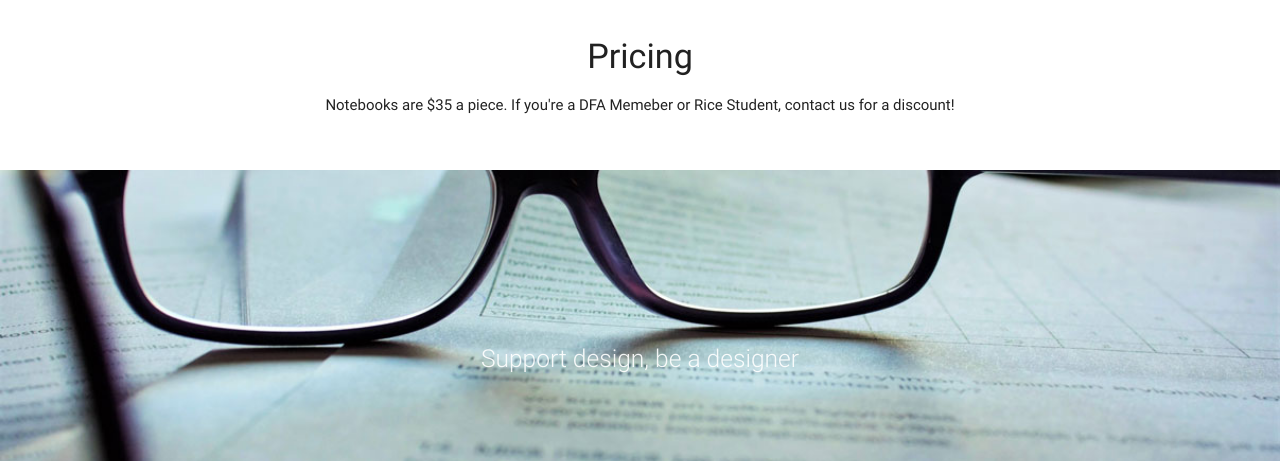
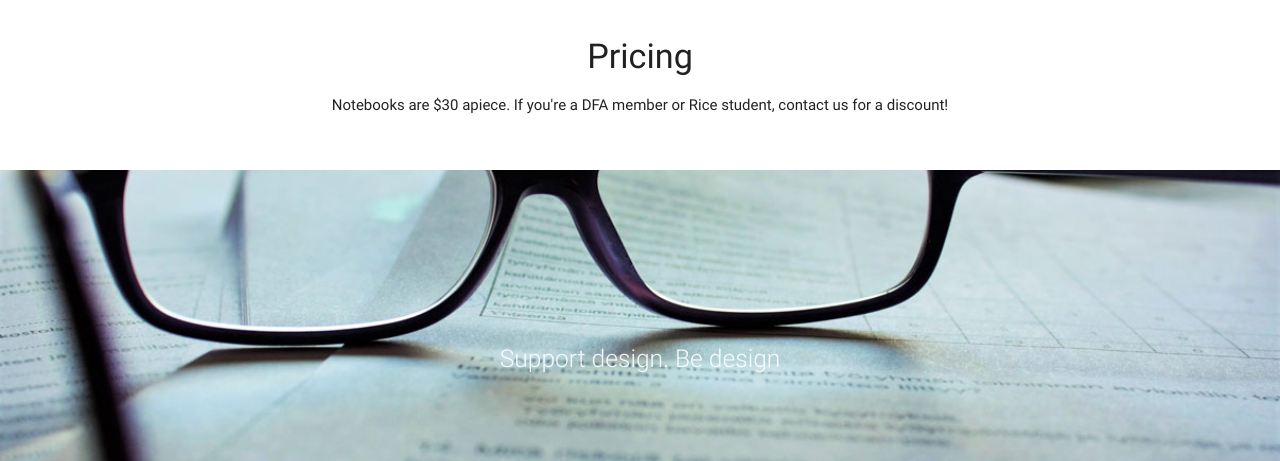
Before and after one commit to dfarice/notebook, a Jekyll site: the page built from index.html, in a window 1280 px wide and 900 px high, scrolled down 1187 px. Shown: the part 164-625 px from the top of the window. Built offline with Jekyll 4.4.1, drawn with Linux system fonts in a browser that asks for light colours; nearby versions of some CDN libraries; some of the changed text lies outside the part shown.

Commit message:
Amber's first updates
small fixes. "Support Design. Be Design"

```diff
--- a/index.html
+++ b/index.html
@@ -8,7 +8,7 @@ layout: default
       <br><br>
       <h1 class="header center orange-text text-lighten-1">Living-Hinge Notebook</h1>
       <div class="row center">
-        <h5 class="header col s12 light">A notebook for the creative minded</h5>
+        <h5 class="header col s12 light">A notebook for the creative-minded</h5>
       </div>
       <div class="row center">
         <a href="{{ "/order.html" | prepend: site.baseurl }}" id="download-button" class="btn-large waves-effect waves-light orange lighten-1">Pre-order Now</a>
@@ -28,7 +28,7 @@ layout: default
     <div class="row">
       <div class="col s12 m4">
         <div class="icon-block">
-          <h2 class="center orange-text text-lighten-1"><i class="material-icons">class</i></h2>
+          <h2 class="center orange-text text-lighten-1"><i class="material-icons">flash_on</i></h2>
           <h5 class="center">Durable as Nature</h5>
 
             <p class="light">The wood itself is durable. Whether crammed in backpacks or bathed in coffee, the notebook maintains its initial level of quality and useablility, something that other notebooks can't claim.</p>
@@ -53,7 +53,7 @@ layout: default
 
       <div class="col s12 m4">
         <div class="icon-block">
-          <h2 class="center orange-text text-lighten-1"><i class="material-icons">repeat</i></h2>
+          <h2 class="center orange-text text-lighten-1"><i class="material-icons">settings</i></h2>
           <h5 class="center">Endless Pages</h5>
 
           <p class="light">The Living Hinge Notebook holds a 7 x 5 inch notepad that can be removed and replaced whenever paper runs out. The notebook itself can be endlessly used. </p>
@@ -83,7 +83,7 @@ layout: default
       <div class="col s12 center">
         <h2 class="center orange-text text-lighten-1"><i class="material-icons large">shopping_cart</i></h2>
         <h4>Pricing</h4>
-        <p class="center">Notebooks are $35 a piece. If you're a DFA Memeber or Rice Student, contact us for a discount!</p>
+        <p class="center">Notebooks are $30 apiece. If you're a DFA member or Rice student, contact us for a discount!</p>
       </div>
     </div>
 
@@ -95,7 +95,7 @@ layout: default
   <div class="section no-pad-bot">
     <div class="container">
       <div class="row center">
-        <h5 class="header col s12 light">Support design, be a designer</h5>
+        <h5 class="header col s12 light">Support design. Be design</h5>
       </div>
     </div>
   </div>
```
